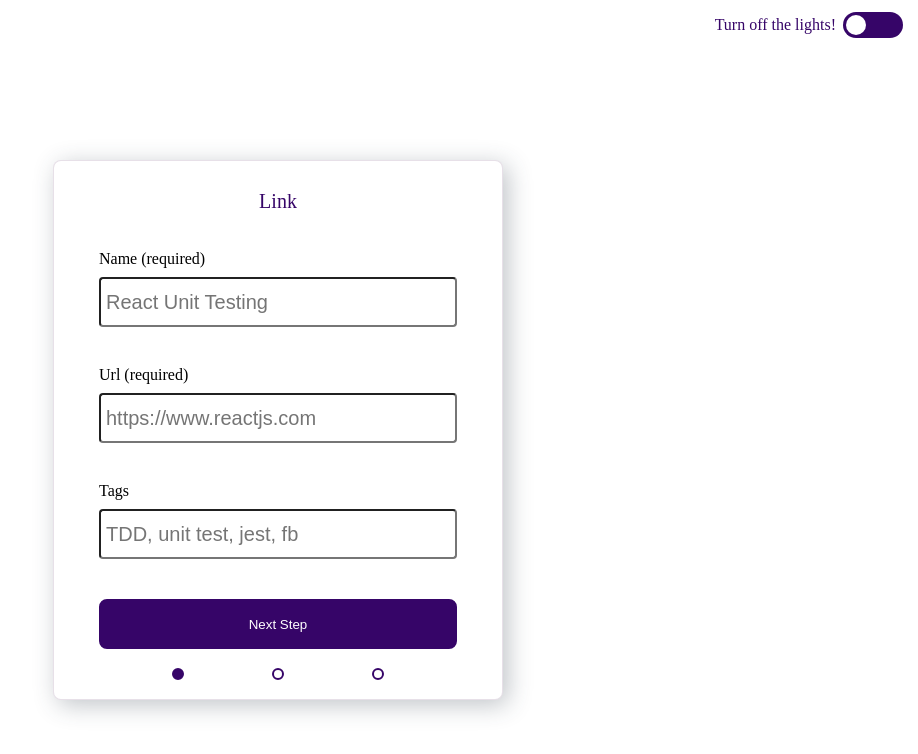
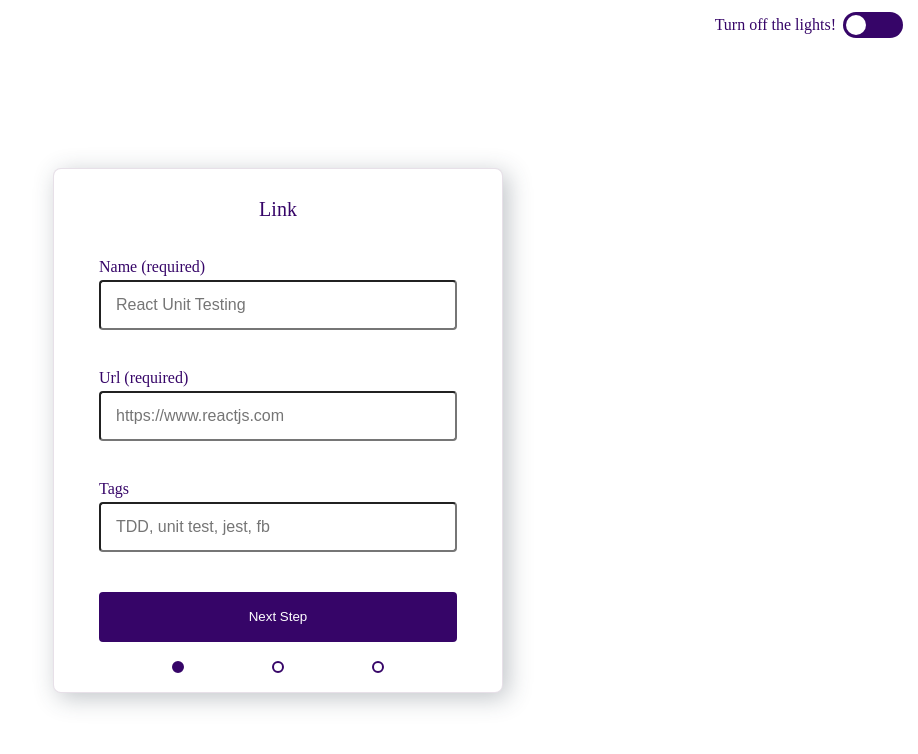
Before and after one commit to MC313/save-links, a React app: page / in a window 1280 px wide. Shown: the top 754 px of the page, without its empty margins (362-1280 px from the left). Built offline with nearby package versions, Linux system fonts and the light colour scheme.

Commit message:
(WIP): Implements css-in-js styling solution

```diff
--- a/package.json
+++ b/package.json
@@ -20,9 +20,12 @@
     "@babel/plugin-transform-runtime": "^7.3.4",
     "@babel/preset-env": "7.3.1",
     "@babel/preset-react": "7.0.0",
+    "@emotion/core": "10.0.9",
+    "@emotion/styled": "10.0.10",
     "babel-eslint": "10.0.1",
     "babel-loader": "8.0.5",
     "css-loader": "2.1.0",
+    "emotion-theming": "10.0.10",
     "eslint": "5.14.1",
     "eslint-config-react": "1.1.7",
     "eslint-loader": "2.1.2",
--- a/src/js/App.js
+++ b/src/js/App.js
@@ -1,21 +1,49 @@
 import React from 'react';
 
-import { StoreProvider } from './store';
+import { css, Global } from '@emotion/core';
+import { ThemeProvider } from 'emotion-theming';
+
+import { reset } from '../js/styles/styles';
+import { StoreProvider, StoreConsumer } from './store';
 import Wizard from './components/container/Wizard';
 import ThemeToggle from './components/container/ThemeToggle';
 
 
-const App = () => {
+class App extends React.Component {
+    render () {
         return (
             <StoreProvider>
+                <StoreConsumer>
+                    {
+                        ({ theme }) => {
+                            const styles = {
+                                width: '100%',
+                                height: '100vh',
+                                display: 'grid',
+                                gridTemplateRows: '50px 1fr',
+                                gridRowGap: '10px',
+                                lineHeight: '1',
+                                fontSize: '16px',
+                                backgroundColor: theme.background
+                            };
+
+                            return (
+                                <div style={styles}>
+                                    <Global styles={reset} />
                                     <section className="grid-item-1">
                                         <ThemeToggle />
                                     </section>
                                     <section className="grid-item-2">
                                         <Wizard />
                                     </section>
+                                </div>
+                            );
+                        }
+                    }
+                </StoreConsumer>
             </StoreProvider>
         );
-};
+    }
+}
 
 export default App;
--- a/src/js/components/container/Step1.js
+++ b/src/js/components/container/Step1.js
@@ -1,11 +1,15 @@
 import React, { useContext } from 'react';
+
+import { css, jsx } from '@emotion/core';
+import styled from '@emotion/styled';
 
 import { hasError } from '../../utils';
 import { StoreContext } from '../../store';
+import Button from '../presentational/Button';
 import Step from '../presentational/Step';
 import FormField from '../presentational/FormField';
 
-const Step1 = ({ backButton, stepId, title }) => {
+const Step1 = ({ backButton, stepId, title, className }) => {
     const { formData, actions, dispatch } = useContext(StoreContext);
 
     const onInputBlur = ({ currentTarget }) => {
@@ -26,7 +30,7 @@ const Step1 = ({ backButton, stepId, title }) => {
 
     return (
         <Step title={title} backButton={backButton}>
-            <div className="step__content">
+            <div>
                 <FormField
                     inputType="text"
                     name="name"
@@ -54,9 +58,7 @@ const Step1 = ({ backButton, stepId, title }) => {
                     isRequired={false} />
             </div>
 
-            <button className="btn--primary" type="button" onClick={() => nextStep(stepId)}>
-                Next Step
-            </button>
+            <Button className={className} label={'Next Step'} onClickFn={(stepId) => nextStep} />
         </Step>
     );
 };
--- a/src/js/components/container/Steps.js
+++ b/src/js/components/container/Steps.js
@@ -1,9 +1,22 @@
 import React from 'react';
 
+import { css } from '@emotion/core';
+import styled from '@emotion/styled';
+
+import { flex } from '../../styles/styles';
 import { StoreConsumer } from '../../store';
 import Step1 from './Step1';
 import Step2 from './step2';
 import Step3 from './Step3';
+
+const styles = css`
+    ${flex.row};
+    width: $width-full;
+    overflow-x: hidden;
+    scroll-snap-coordinate: 0 0;
+    scroll-snap-points-x: repeat(100%);
+    scroll-snap-type: mandatory;
+`;
 
 class Steps extends React.Component {
     constructor (props) {
@@ -36,7 +49,7 @@ class Steps extends React.Component {
                         this.navigateThroughSteps(scrollValue);
 
                         return (
-                            <ul className="steps" ref={this.stepsContainer}>
+                            <ul className={this.props.className} ref={this.stepsContainer}>
                                 <Step1
                                     title={'Link'}
                                     backButton={false}
@@ -60,4 +73,8 @@ class Steps extends React.Component {
     }
 }
 
-export default Steps;
+const StyledSteps = styled(Steps)`
+    ${styles}
+`;
+
+export default StyledSteps;
--- a/src/js/components/container/Wizard.js
+++ b/src/js/components/container/Wizard.js
@@ -1,15 +1,35 @@
 import React, { useContext } from 'react';
+
+import { css, jsx } from '@emotion/core';
+import styled from '@emotion/styled';
+
+import { radius } from '../../styles/styles';
 
 import Steps from './Steps';
 import StepIndicator from './StepIndicator';
 import SuccessOverlay from '../presentational/SuccessOverlay';
 import { StoreContext } from '../../store';
 
-const Wizard = () => {
-    const { showOverlay } = useContext(StoreContext);
+const styles = css`
+    width: 80%;
+    height: auto;
+    max-width: 450px;
+    position: relative;
+    display: block;
+    overflow: hidden;
+    margin: 0px auto;
+    padding: 30px 30px 0px 30px;
+    border: 1px solid rgba(162, 136, 166, 0.26);
+    border-bottom-color: rgba(162, 136, 166, 0.26);
+    border-radius: ${radius.medium};
+    box-shadow: 5px 5px 25px 0 rgba(46, 61, 73, 0.3);
+`;
+
+const Wizard = ({ className }) => {
+    const { showOverlay, theme } = useContext(StoreContext);
 
     return (
-        <section className="wizard">
+        <section style={{ background: theme.cardBackground }} className={className}>
             <SuccessOverlay show={showOverlay} />
             <Steps/>
             <StepIndicator />
@@ -17,4 +37,8 @@ const Wizard = () => {
     );
 };
 
-export default Wizard;
+const StyledWizard = styled(Wizard)`
+    ${styles}
+`;
+
+export default StyledWizard;
--- /dev/null
+++ b/src/js/components/presentational/Button.js
@@ -0,0 +1,25 @@
+import React, { useContext } from 'react';
+
+import styled from '@emotion/styled';
+
+import { StoreContext } from '../../store';
+import { button } from '../../styles/styles';
+
+const Button = ({ className, label, onClickFn }) => {
+    const { theme } = useContext(StoreContext);
+
+    const styles = {
+        backgroundColor: theme.primaryText,
+        color: theme.secondaryText
+    };
+    return (
+        <button style={styles} className={className} type="button" onClick={onClickFn()}>
+            {label}
+        </button>
+    );
+};
+
+const StyledButton = styled(Button)`
+    ${button}
+`;
+export default StyledButton;
--- a/src/js/components/presentational/FormField.js
+++ b/src/js/components/presentational/FormField.js
@@ -1,9 +1,47 @@
 import React, { useContext } from 'react';
 
+import { css, jsx } from '@emotion/core';
+import styled from '@emotion/styled';
+
+import { flex, font, height, margin, padding, radius, width } from '../../styles/styles';
 import { StoreContext } from '../../store';
 
-const FormField = ({ inputType = 'text', name, label, placeholder, onBlurFn, onChangeFn, isRequired = false }) => {
-    const { formData } = useContext(StoreContext);
+const styles = css`
+    margin-bottom: 40px;
+    label {
+      ${flex.row};
+      font-size: ${font.medium};
+      margin-right: ${margin.small};
+      margin-bottom: ${margin.extraSmall};
+      &--error {
+        color: red;
+        color: var(--error, red);
+      }
+    }
+    input {
+      width: ${width.full};
+      min-height: 40px;
+      height: 7vh;
+      max-height: ${height.medium};
+      padding-left: ${padding.medium};
+      border-radius: ${radius.small};
+      font-size: ${font.medium};
+    }
+  }
+`;
+// Should className be passed down eventhough all components have access to it
+
+const FormField = ({
+    inputType = 'text',
+    name,
+    label,
+    placeholder,
+    onBlurFn,
+    onChangeFn,
+    isRequired = false,
+    className
+}) => {
+    const { formData, theme } = useContext(StoreContext);
 
     const capitalize = (strValue) => {
         const strArray = strValue.split('');
@@ -12,12 +50,11 @@ const FormField = ({ inputType = 'text', name, label, placeholder, onBlurFn, onC
     };
 
     return (
-        <div className="form-field">
-            <label className={`form-field__label ${formData[name].error ? 'form-field__label--error' : ''}`} htmlFor={name}>
+        <div className={className}>
+            <label style={{ color: theme.primaryText }} className={`form-field__label ${formData[name].error ? 'form-field__label--error' : ''}`} htmlFor={name}>
                 {label ? capitalize(label) : capitalize(name)} { isRequired ? '(required)' : ''}
             </label>
             <input
-                className="form-field__input"
                 id={`${name}Id`}
                 name={name}
                 type={inputType}
@@ -26,10 +63,12 @@ const FormField = ({ inputType = 'text', name, label, placeholder, onBlurFn, onC
                 onBlur={onBlurFn}
                 required={isRequired}
                 noValidate/>
-
-            <div className="h-25px w-full" />
         </div>
     );
 };
 
-export default FormField;
+const StyledFormField = styled(FormField)`
+    ${styles}
+`;
+
+export default StyledFormField;
--- a/src/js/components/presentational/Step.js
+++ b/src/js/components/presentational/Step.js
@@ -1,20 +1,50 @@
 import React, { useContext } from 'react';
+
+import { css, jsx } from '@emotion/core';
+import styled from '@emotion/styled';
+
+import { flex, font, width } from '../../styles/styles';
 import { StoreContext } from '../../store';
 
-const Step = ({ children, backButton, title }) => {
-    const { actions, dispatch, currentStep } = useContext(StoreContext);
+const styles = css`
+    ${flex.column};
+    min-width: ${width.full};
+    width: 388px;
+    padding: 0px 15px;
+    header {
+    ${flex.row};
+    ${flex.center};
+    width: ${width.full};
+    text-align: center;
+    margin-bottom: 40px;
+    }
+    header h2 {
+        flex: 1;
+        font-size: ${font.large};
+    }
+    & > div {
+        flex: 1;
+    }
+`;
+
+const Step = ({ backButton, children, className, title }) => {
+    const { actions, dispatch, currentStep, theme } = useContext(StoreContext);
+
     const navigateBack = () => dispatch(actions.navigateBackward(currentStep));
-    const backButtonEl = <button type="button" className="btn--back" onClick={navigateBack} />;
 
     return (
-        <li className="step">
-            <div className="step__header">
-                {backButton && backButtonEl}
-                <h2 className="title">{title}</h2>
-            </div>
+        <li className={className}>
+            <header>
+                {backButton && <button type="button" className="btn--back" onClick={navigateBack} />}
+                <h2 style={{ color: theme.primaryText }}>{title}</h2>
+            </header>
             {children}
         </li>
     );
 };
 
-export default Step;
+const StyledStep = styled(Step)`
+    ${styles}
+`;
+
+export default StyledStep;
--- a/src/js/store/StoreProvider.js
+++ b/src/js/store/StoreProvider.js
@@ -2,6 +2,7 @@ import React, { useReducer } from 'react';
 
 import * as actions from './actions';
 import rootReducer from './reducers';
+import { colorTheme } from '../styles/styles';
 
 const initialState = {
     toggleOn: false,
@@ -17,7 +18,8 @@ const initialState = {
     isSubmitting: false,
     scrollValue: 0,
     showOverlay: false,
-    theme: 'LIGHT'
+    themeType: 'LIGHT',
+    theme: colorTheme.light
 };
 
 let StoreContext;
--- a/src/js/store/reducers/index.js
+++ b/src/js/store/reducers/index.js
@@ -9,6 +9,8 @@ import {
     SAVE_LINK_ERROR,
     UPDATE_TOGGLE_SWITCH
 } from "../actions/action-types";
+
+import { colorTheme } from '../../styles/styles';
 
 const initialState = {
     currentStep: 1,
@@ -52,6 +54,7 @@ export const rootReducer = (state, action) => {
 
         case RESET_STATE:
             return {
+                themeType: state.themeType,
                 ...initialState
             };
 
@@ -86,7 +89,8 @@ export const rootReducer = (state, action) => {
             return {
                 ...state,
                 toggleOn: action.payload,
-                theme: action.payload ? 'DARK' : 'LIGHT'
+                themeType: action.payload ? 'DARK' : 'LIGHT',
+                theme: action.payload ? colorTheme.dark : colorTheme.light
             };
 
         default:
--- /dev/null
+++ b/src/js/styles/styles.js
@@ -0,0 +1,268 @@
+import { css } from '@emotion/core';
+
+const lightPurple = 'rgba(154, 103, 234, 1)';
+const purple = 'rgba(103, 58, 183, 1)';
+const darkPurple = 'rgba(54, 5, 104, 1)';
+const red = 'red';
+const grey = 'rgba(61, 61, 61, 0.8)';
+const white = 'rgba(255, 255, 255, 1)';
+
+
+const reset = css`
+    html,
+    body,
+    div,
+    span,
+    applet,
+    object,
+    iframe,
+    h1,
+    h2,
+    h3,
+    h4,
+    h5,
+    h6,
+    p,
+    blockquote,
+    pre,
+    a,
+    abbr,
+    acronym,
+    address,
+    big,
+    cite,
+    code,
+    del,
+    dfn,
+    em,
+    img,
+    ins,
+    kbd,
+    q,
+    s,
+    samp,
+    small,
+    strike,
+    strong,
+    sub,
+    sup,
+    tt,
+    var,
+    b,
+    u,
+    i,
+    center,
+    dl,
+    dt,
+    dd,
+    ol,
+    ul,
+    li,
+    fieldset,
+    form,
+    label,
+    legend,
+    table,
+    caption,
+    tbody,
+    tfoot,
+    thead,
+    tr,
+    th,
+    td,
+    article,
+    aside,
+    canvas,
+    details,
+    embed,
+    figure,
+    figcaption,
+    footer,
+    header,
+    hgroup,
+    menu,
+    nav,
+    output,
+    ruby,
+    section,
+    summary,
+    time,
+    mark,
+    audio,
+    video {
+    margin: 0;
+    padding: 0;
+    border: 0;
+    font-size: 100%;
+    font: inherit;
+    vertical-align: baseline;
+    }
+    /* HTML5 display-role reset for older browsers */
+    article,
+    aside,
+    details,
+    figcaption,
+    figure,
+    footer,
+    header,
+    hgroup,
+    menu,
+    nav,
+    section {
+    display: block;
+    }
+    ol,
+    ul {
+    list-style: none;
+    }
+    blockquote,
+    q {
+    quotes: none;
+    }
+    blockquote:before,
+    blockquote:after,
+    q:before,
+    q:after {
+    content: '';
+    content: none;
+    }
+    table {
+    border-collapse: collapse;
+    border-spacing: 0;
+    }
+
+    ::-webkit-scrollbar {
+    width: 0px;
+    background: transparent;
+    }
+
+    * {
+    box-sizing: border-box;
+    }
+`;
+
+const radius = {
+    small: '4px',
+    medium: '8px',
+    round: '100%'
+};
+
+const displayFlex = css`
+    display: flex;
+`;
+
+const flexRow = css`
+    ${displayFlex};
+    flex-direction: row;
+`;
+
+const flexColumn = css`
+    ${displayFlex};
+    flex-direction: column;
+`;
+
+const flexCenter = css`
+    ${flexRow};
+    justify-content: center;
+    align-items: center;
+`;
+
+const primaryColors = {
+    primary: darkPurple,
+    secondary: lightPurple,
+    tertiary: purple,
+    error: red,
+    background: white,
+    cardBackground: white,
+    primaryText: darkPurple,
+    secondaryText: white,
+    grey,
+    white
+};
+
+const darkColors = {
+    ...primaryColors,
+    primary: lightPurple,
+    secondary: darkPurple,
+    tertiary: purple,
+    background: darkPurple,
+    cardBackground: lightPurple,
+    primaryText: white,
+    secondaryText: darkPurple
+};
+
+const font = {
+    extraSmall: '8px',
+    small: '12px',
+    medium: '16px',
+    large: '20px'
+};
+
+const flex = {
+    row: flexRow,
+    column: flexColumn,
+    center: flexCenter
+};
+
+const width = {
+    auto: 'auto',
+    small: '25px',
+    medium: '50px',
+    large: '100px',
+    full: '100%'
+};
+
+const height = {
+    auto: 'auto',
+    small: '25px',
+    medium: '50px',
+    large: '100px',
+    full: '100%'
+};
+
+const margin = {
+    extraSmall: '5px',
+    small: '10px',
+    medium: '15px',
+    large: '40px'
+};
+
+const padding = {
+    extraSmall: '5px',
+    small: '10px',
+    medium: '15px',
+    large: '40px'
+};
+
+const button = {
+    "width": width.full,
+    "height": height.medium,
+    "borderRadius": radius.small,
+    "border": `2px solid ${darkPurple}`,
+    "outline": 'none',
+    "transition": 'color background-color 0.3s ease-in',
+    "&:disabled": {
+        opacity: '0.8'
+    },
+    "&:hover": {
+        cursor: 'pointer'
+    }
+};
+
+const colorTheme = {
+    light: { ...primaryColors },
+    dark: { ...darkColors }
+};
+
+export {
+    button,
+    flex,
+    font,
+    width,
+    height,
+    margin,
+    padding,
+    radius,
+    reset,
+    colorTheme
+};
```
Also changed, not shown: src/js/components/container/ThemeToggle.js (+17 -15 lines). Lines whose indentation alone changed are shown as unchanged.
